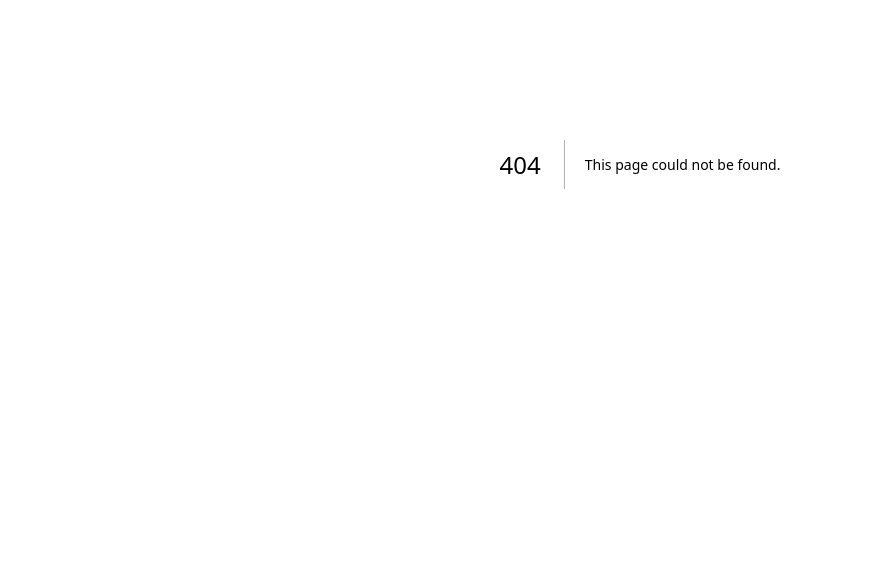
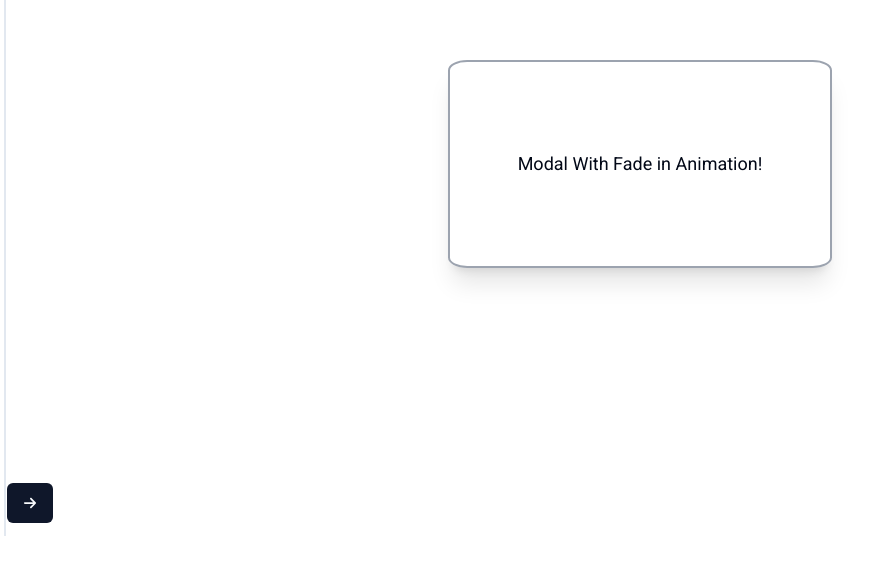
Before and after one commit to ZendeAditya/framer-motion-challenge, a Next.js app: page /challenges/Day5 in a window 1280 px wide. Before the commit this address had no page. Shown: the part 236-798 px from the top of the page, without its empty margins (0-891 px from the left). Built offline with nearby package versions, Linux system fonts and the light colour scheme.

Commit message:
Day 5 Fade In Animation Completed

```diff
--- /dev/null
+++ b/src/app/challenges/Day5/page.tsx
@@ -0,0 +1,18 @@
+import React from "react";
+import type { Metadata } from "next";
+import Day5Progress from "@/components/Day5Progress"
+type Props = {};
+
+export const metadata: Metadata = {
+  title: "Day 5 | Fade In Animation",
+  description: "Generated by create next app",
+};
+const page = (props: Props) => {
+  return (
+    <div className="">
+      <Day5Progress />
+    </div>
+  );
+};
+
+export default page;
--- a/src/app/challenges/layout.tsx
+++ b/src/app/challenges/layout.tsx
@@ -4,10 +4,10 @@ import Sidebar from "@/components/Sidebar";
 const ChallengeLayout = ({ children }: { children: React.ReactNode }) => {
   return (
     <div className="bg-white w-screen h-screen overflow-x-hidden overflow-auto">
-      <section className="relative">
-        <div className="absolute">
+      <div className="absolute z-10">
           <Sidebar />
         </div>
+      <section className="relative">
         <div className="">{children}</div>
       </section>
     </div>
--- a/src/app/globals.css
+++ b/src/app/globals.css
@@ -91,22 +91,29 @@ body {
   z-index: 999px;
 }
 
-::-webkit-scrollbar-track
-{
-	-webkit-box-shadow: inset 0 0 6px rgba(0,0,0,0.3);
-	border-radius: 10px;
-	background-color: #F5F5F5;
+::-webkit-scrollbar-track {
+  -webkit-box-shadow: inset 0 0 6px rgba(0, 0, 0, 0.3);
+  border-radius: 10px;
+  background-color: #f5f5f5;
 }
 
-::-webkit-scrollbar
-{
-	width: 12px;
-	background-color: #F5F5F5;
+::-webkit-scrollbar {
+  width: 12px;
+  background-color: #f5f5f5;
 }
 
-::-webkit-scrollbar-thumb
-{
-	border-radius: 10px;
-	-webkit-box-shadow: inset 0 0 6px rgba(0,0,0,.3);
-	background-color: #7c7777;
+::-webkit-scrollbar-thumb {
+  border-radius: 10px;
+  -webkit-box-shadow: inset 0 0 6px rgba(0, 0, 0, 0.3);
+  background-color: #7c7777;
 }
+
+.progress-bar {
+  position: fixed;
+  top: 0;
+  left: 0;
+  right: 0;
+  height: 10px;
+  background: red;
+  transform-origin: 10%;
+}
--- /dev/null
+++ b/src/components/Day5Progress.tsx
@@ -0,0 +1,92 @@
+"use client";
+
+import React from "react";
+import { motion, Variants } from "framer-motion";
+
+type Props = {};
+const modalVariants: Variants = {
+  initial: {
+    opacity: 0,
+    y: -500,
+    scale: 0.5,
+    transition: {
+      duration: 0.5,
+    },
+    borderRadius: "10%",
+  },
+  animate: {
+    opacity: 1,
+    y: 0,
+    scale: [0.8, 1],
+    borderRadius: ["0%", "5%"],
+    transition: {
+      duration: 1,
+      times: Infinity,
+      stiffness: 150,
+      type: "spring",
+      damping: 12,
+      delay: 0.5,
+      ease: "easeInOut",
+    },
+  },
+};
+const textVariants: Variants = {
+  initial: { y: -100, opacity: 0 },
+  animate: {
+    y: 0,
+    opacity: 1,
+    transition: {
+      duration: 1,
+      ease: "easeIn",
+      when: "easeInOut",
+      staggerChildren: 0.5,
+      delay: 0.85,
+    },
+  },
+};
+const charVariants: Variants = {
+  hidden: { opacity: 0, y: -50 },
+  visible: {
+    opacity: 1,
+    y: [0, -10, 0],
+    transition: {
+      duration: 0.5,
+      ease: "easeInOut",
+    },
+  },
+};
+
+const splitText = (text: string) => {
+  return text.split("").map((char, index) => (
+    <motion.span key={index} variants={charVariants}>
+      {char}
+    </motion.span>
+  ));
+};
+
+const Day5Progress = (props: Props) => {
+  const text = "Modal With Fade in Animation!";
+  return (
+    <>
+      <div className="flex items-center justify-center min-h-screen relative">
+        <motion.div
+          variants={modalVariants}
+          initial="initial"
+          animate="animate"
+          className=" border-2 border-gray-400 w-96 h-52 text-center py-2 text-lg flex items-center justify-center min-h-52 rounded-xl shadow-xl"
+        >
+          <motion.h2
+            variants={textVariants}
+            initial="hidden"
+            animate="visible"
+            transition={{ staggerChildren: 0.05 }}
+          >
+            {splitText(text)}
+          </motion.h2>
+        </motion.div>
+      </div>
+    </>
+  );
+};
+
+export default Day5Progress;
--- /dev/null
+++ b/src/components/LoremIpsum.tsx
@@ -0,0 +1,79 @@
+import React from "react";
+
+type Props = {};
+
+const LoremIpsum = (props: Props) => {
+  return (
+    <div className="text-justify px-3 py-4">
+      Lorem ipsum dolor sit amet consectetur adipisicing elit. Pariatur sequi
+      eaque excepturi adipisci est, tempore sit commodi nisi doloribus deleniti
+      aliquid quos ex ercitationem, ab odit unde veritatis officiis quod
+      nostrum. Lorem ipsum dolor sit, amet consectetur adipisicing elit. Atque
+      in delectus aspernatur, distinctio a et minus repellendus voluptates
+      exercitationem magni ab magnam adipisci maiores quasi ex? Et quis atque
+      eveniet aliquid in a, voluptatibus officiis perferendis laudantium
+      assumenda modi! Minima sit totam dolor vero molestias, temporibus dolorum
+      fuga aliquam, ut asperiores eveniet maiores earum officia. Eos
+      consequuntur consectetur id porro cupiditate molestias, enim alias
+      molestiae rerum quaerat optio. Quaerat dolores mollitia, saepe quos
+      reprehenderit facilis debitis exercitationem nostrum at corporis ipsam id
+      vel aliquam nisi accusamus aliquid. Dolores unde asperiores fuga eius
+      nihil amet dolore illo delectus facere quasi voluptatibus molestias
+      tempore inventore odio quisquam, debitis laborum itaque cum earum.
+      Quibusdam deserunt error atque quae quam quaerat libero eligendi ea
+      cupiditate consequuntur odio nihil ipsa corrupti similique, nemo illo
+      vitae magnam quod dicta dolorem. Eos dignissimos rerum tenetur assumenda
+      ex ratione aperiam alias molestiae numquam facilis minima reiciendis
+      perferendis cupiditate explicabo excepturi cum ducimus non sequi officia
+      dolores tempore, repudiandae quae expedita. Quos mollitia iste cum error
+      cupiditate praesentium iusto iure ratione quod fugiat consequuntur
+      distinctio suscipit nisi ducimus, eos aliquam repudiandae eligendi
+      doloremque id? Dolorum laudantium voluptatem iusto eligendi deleniti
+      fugiat quod, ab numquam excepturi! Quo eveniet vel modi nemo nam quis
+      suscipit, totam porro aliquam sequi culpa excepturi expedita minus
+      sapiente fugit nostrum amet laudantium, numquam ullam aperiam deserunt
+      unde. Nemo vitae laudantium dolorem rerum sit facere tempora alias, id
+      deleniti est corporis optio velit blanditiis fugit eveniet iure earum
+      culpa amet inventore vel. Dicta, ipsam? Aliquam, similique. Unde
+      aspernatur voluptatem ipsam, magni, magnam odit consequatur consectetur
+      sapiente itaque, iure iste maxime quidem eius nesciunt omnis culpa esse
+      at. Dolorum, velit doloremque? Commodi voluptatem quos rem sapiente velit
+      inventore. Temporibus, eos nobis unde dolore dicta modi repellendus
+      dignissimos ea nisi molestiae! Odio quasi unde laborum exercitationem
+      dolorum autem! Lorem ipsum dolor sit amet consectetur adipisicing elit.
+      Nihil odit cum aspernatur ratione itaque, magnam neque sequi facere quis,
+      quaerat, ab blanditiis a culpa laudantium et quas nostrum ea minima
+      dolores animi ullam modi voluptatem cupiditate? Maiores aut dolores
+      reprehenderit doloribus obcaecati deserunt animi dolore asperiores quia
+      fugiat omnis dolorem nihil ut distinctio temporibus porro, necessitatibus
+      quos? Delectus voluptas debitis doloribus perspiciatis distinctio, libero
+      quam pariatur facere iure officia magnam animi nam ducimus et! Eaque quod,
+      adipisci, magni tempore corrupti accusantium veniam excepturi voluptates,
+      laborum neque iusto dicta harum dignissimos error ullam veritatis. Tenetur
+      architecto itaque culpa obcaecati dicta perferendis ut qui asperiores at
+      cum aut nisi sit, eum, maiores laboriosam distinctio unde fugiat ipsum
+      voluptate doloremque pariatur. Praesentium provident nihil dolore sint id
+      culpa libero labore nemo rem soluta deleniti velit, nisi quod veritatis
+      expedita placeat molestiae consequatur, quasi ex consequuntur consectetur
+      esse odit? Temporibus, itaque. Iusto dolore, esse quisquam aliquid nostrum
+      magni ea temporibus delectus ducimus dignissimos hic distinctio numquam
+      tempora necessitatibus consequuntur mollitia similique obcaecati quas,
+      odio rem. Dignissimos autem necessitatibus accusantium numquam suscipit
+      hic distinctio, aut consequatur vitae ut sapiente id dicta beatae quasi
+      eius officiis enim assumenda similique ea ducimus ullam, quisquam ipsa
+      dolorum. Distinctio ea quas debitis laborum soluta a error magni dolorem
+      tempora ad id minus neque, possimus enim autem natus quae molestias atque,
+      dicta non quidem facilis, rem consequatur iste. Molestias maxime earum
+      cupiditate excepturi ipsum nemo. Aperiam cum dolores rerum placeat
+      corporis, veniam repellendus, nesciunt commodi fuga velit ratione?
+      Deserunt, minima! Dolorem ad excepturi veritatis magni, temporibus fugit
+      iste dolores voluptate delectus nisi alias deleniti dignissimos vitae
+      voluptatibus? Quisquam, sequi! Asperiores necessitatibus iure expedita
+      sint illo quas illum suscipit rerum? Dignissimos quaerat id vero saepe.
+      Consequatur ad earum mollitia, quis iusto amet doloribus laboriosam magni
+      magnam veritatis. Inventore asperiores id perspiciatis.
+    </div>
+  );
+};
+
+export default LoremIpsum;
--- a/src/components/Sidebar.tsx
+++ b/src/components/Sidebar.tsx
@@ -1,29 +1,39 @@
 "use client";
-import React, { useState } from "react";
+import React, { useState, useRef, useEffect } from "react";
 import { FaArrowRight, FaArrowLeft } from "react-icons/fa6";
+import { motion, useInView } from "framer-motion";
 type Props = {};
-
+import { Button } from "@/components/ui/button";
 const dayArray = [
   { Day: 1, link: "Day1" },
   { Day: 2, link: "Day2" },
   { Day: 3, link: "Day3" },
   { Day: 4, link: "Day4" },
+  { Day: 5, link: "Day5" },
 ];
 import { useRouter } from "next/navigation";
 const Sidebar = (props: Props) => {
   const [toggle, setToggle] = useState<boolean>(true);
   const router = useRouter();
-
+  useEffect(() => {
+    if (!toggle) {
+      document.addEventListener("keydown", function (event: KeyboardEvent) {
+        if (event.key === "Escape") {
+          setToggle((prev) => !prev);
+        }
+      });
+    }
+  }, [toggle]);
   const handleToggle = () => {
     setToggle((prev) => !prev);
   };
   return (
-    <div className="relative border h-[95vh] shadow-lg shadow-black/30 my-3 px-2 py-2 rounded-lg bg-transparent mx-1">
+    <motion.div className="relative border h-[95vh] shadow-lg shadow-black/30 my-3  py-2 rounded-lg bg-slate-400 mx-1">
       {/* sidebar arrow  */}
-      <div className={`px-2 py-3 absolute -right-10`}>
-        <button onClick={handleToggle} className="">
+      <div className={`px-2 py-3 absolute -right-14 bottom-0`}>
+        <Button onClick={handleToggle} className="">
           {!toggle ? <FaArrowLeft /> : <FaArrowRight />}
-        </button>
+        </Button>
       </div>
       <div
         className={`${!toggle ? "w-60" : "w-0"}  relative  ${
@@ -34,8 +44,7 @@ const Sidebar = (props: Props) => {
           <h2 className="text-lg ">#50 Days Framer motion Challenge</h2>
           <hr />
           <div className="text-center">
-            {
-              dayArray.map((day) => (
+            {dayArray.map((day) => (
               <button
                 key={day.Day}
                 onClick={() => router.push(`/challenges/${day.link}`)}
@@ -43,12 +52,11 @@ const Sidebar = (props: Props) => {
               >
                 Day {day.Day}
               </button>
-              ))
-            }
+            ))}
           </div>
         </div>
       </div>
-    </div>
+    </motion.div>
   );
 };
 
```
Lines whose indentation alone changed are shown as unchanged.
